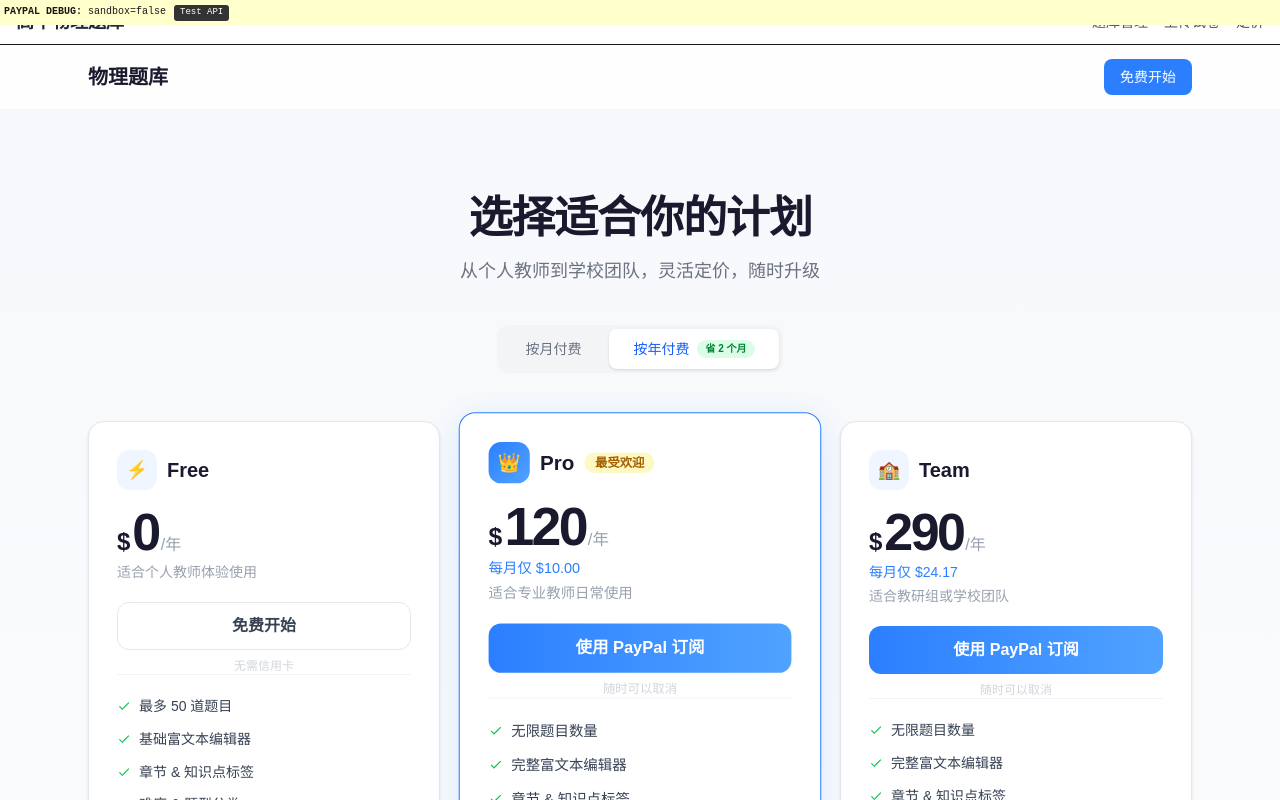
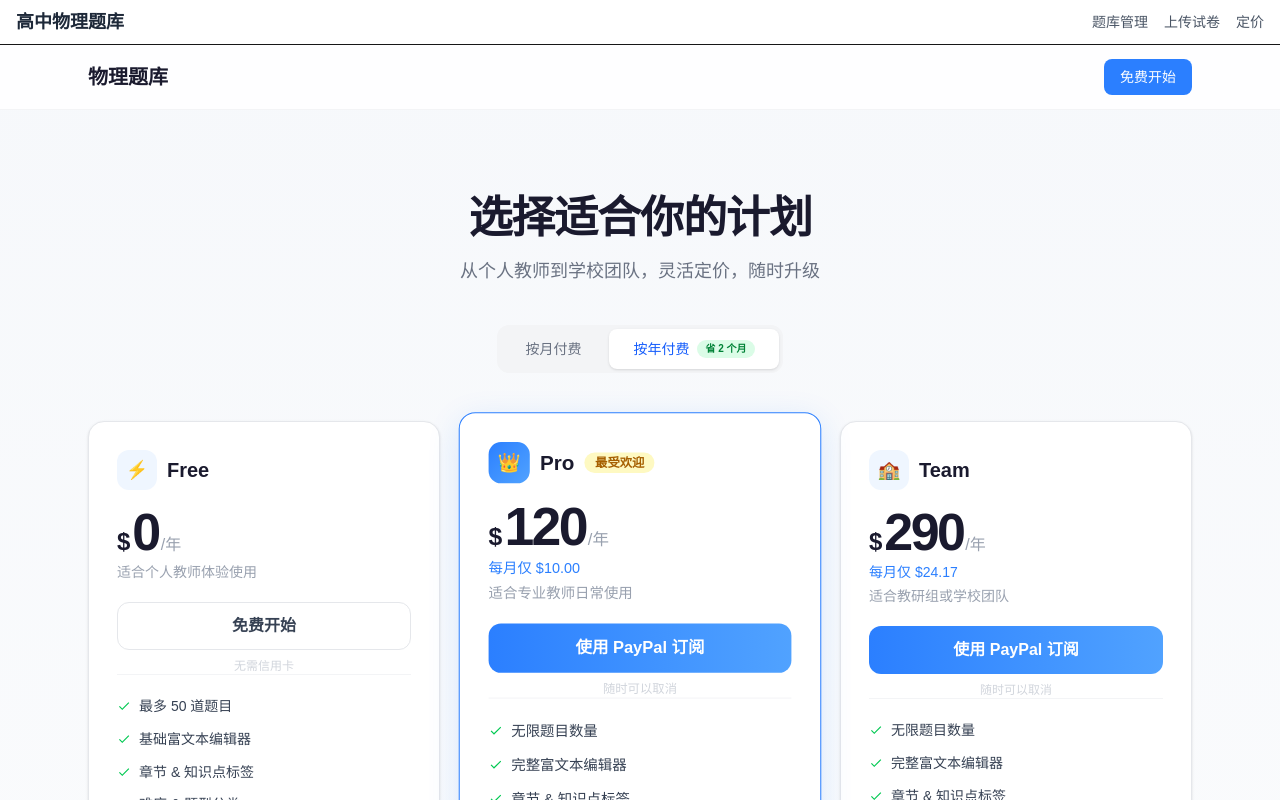
Before and after one commit to majorityabc/gzwltknewnew, a Next.js app: page /pricing in a window 1280 px wide. Shown: the top 800 px of the page. Built offline with nearby package versions, Linux system fonts and the light colour scheme; no server answers.

Commit message:
fix: remove PayPal debug bar, clean up pricing page

```diff
--- a/src/app/pricing/page.tsx
+++ b/src/app/pricing/page.tsx
@@ -113,39 +113,28 @@
     type: "success" | "error" | "info";
     text: string;
   } | null>(null);
-  const [debug, setDebug] = useState("");
   const { user } = useAuth();
   const router = useRouter();
   const searchParams = useSearchParams();
 
-  const log = (msg: string) => {
-    console.log("[PAYPAL]", msg);
-    setDebug((prev) => prev + (prev ? " | " : "") + msg);
-  };
-
   useEffect(() => {
-    setDebug("sandbox=" + (process.env.NEXT_PUBLIC_PAYPAL_SANDBOX === "true"));
-    // Handle return from PayPal
     const paypalResult = searchParams.get("paypal");
     const token = searchParams.get("token");
     if (paypalResult === "success" && token) {
-      log("returned from PayPal, capturing token=" + token.substring(0, 12) + "...");
       fetch(`/api/paypal/capture-order/${token}`, { method: "POST" })
         .then((r) => r.json())
         .then((result) => {
           if (result.success) {
-            log("capture OK");
             setMessage({ type: "success", text: "支付成功！请登录以开始使用。" });
           } else {
-            log("capture FAIL: " + (result.error || "unknown"));
             setMessage({ type: "error", text: "支付验证失败，请联系客服。" });
           }
-          // Clean URL
           window.history.replaceState({}, "", "/pricing");
         })
-        .catch((e) => log("capture ERR: " + e.message));
+        .catch(() => {
+          setMessage({ type: "error", text: "支付验证失败，请联系客服。" });
+        });
     } else if (paypalResult === "cancel") {
-      log("paypal cancelled");
       setMessage({ type: "info", text: "您取消了支付。" });
       window.history.replaceState({}, "", "/pricing");
     }
@@ -153,7 +142,6 @@
 
   const handlePayPalCheckout = useCallback(async (plan: Plan) => {
     setCheckingOut(true);
-    log("creating order for " + plan.key + "...");
     try {
       const res = await fetch("/api/paypal/create-order", {
         method: "POST",
@@ -166,15 +154,12 @@
       });
       const data = await res.json();
       if (data.error) {
-        log("create ERR: " + data.error);
         setMessage({ type: "error", text: "创建订单失败：" + data.error });
         setCheckingOut(false);
         return;
       }
-      log("order ok, redirecting to PayPal...");
       window.location.href = data.approvalUrl;
-    } catch (e: any) {
-      log("create EXC: " + e.message);
+    } catch {
       setMessage({ type: "error", text: "网络错误，请稍后重试。" });
       setCheckingOut(false);
     }
@@ -189,29 +174,6 @@
 
   return (
     <div className="min-h-screen bg-gradient-to-b from-[#f6f8fb] to-white">
-      {/* Debug Bar */}
-      <div style={{ position: "fixed", top: 0, left: 0, right: 0, zIndex: 9999, background: "#ffc", padding: 4, fontSize: 10, fontFamily: "monospace", whiteSpace: "pre-wrap", maxHeight: 80, overflow: "auto" }}>
-        <span style={{ fontWeight: "bold" }}>PAYPAL DEBUG:</span> {debug || "loading..."}
-        <button
-          onClick={async () => {
-            log("manual test...");
-            try {
-              const res = await fetch("/api/paypal/create-order", {
-                method: "POST",
-                headers: { "Content-Type": "application/json" },
-                body: JSON.stringify({ amount: 1, currency: "USD", description: "test" }),
-              });
-              const data = await res.json();
-              log("status=" + res.status + " id=" + (data.id ? data.id.substring(0, 12) : "NONE") + " err=" + (data.error || "none"));
-            } catch (e: any) {
-              log("FETCH ERR: " + e.message);
-            }
-          }}
-          style={{ marginLeft: 8, fontSize: 9, padding: "1px 6px", background: "#333", color: "#fff", border: "none", borderRadius: 3, cursor: "pointer" }}
-        >
-          Test API
-        </button>
-      </div>
       {/* Header */}
       <header className="sticky top-0 z-50 bg-white/85 backdrop-blur-xl border-b border-gray-100">
         <div className="max-w-6xl mx-auto px-6 h-16 flex items-center justify-between">
```
